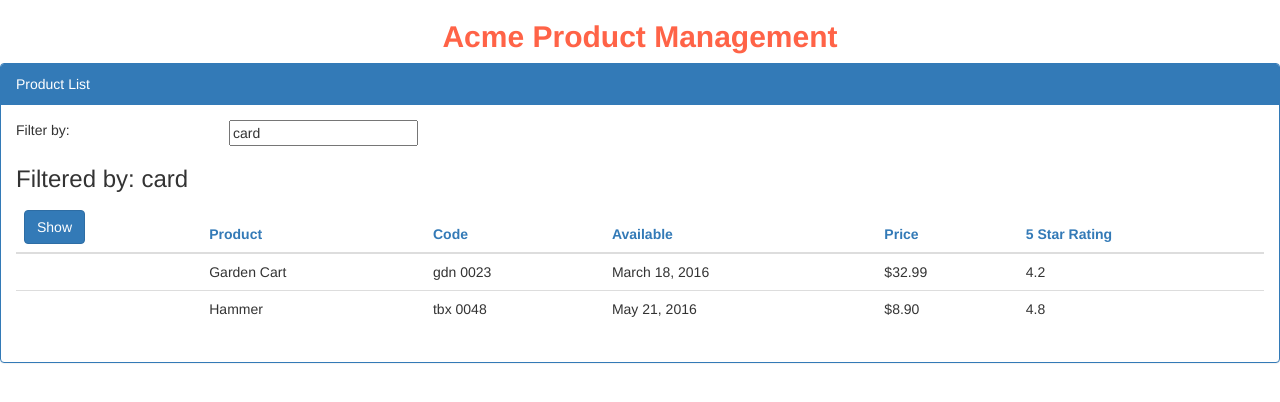
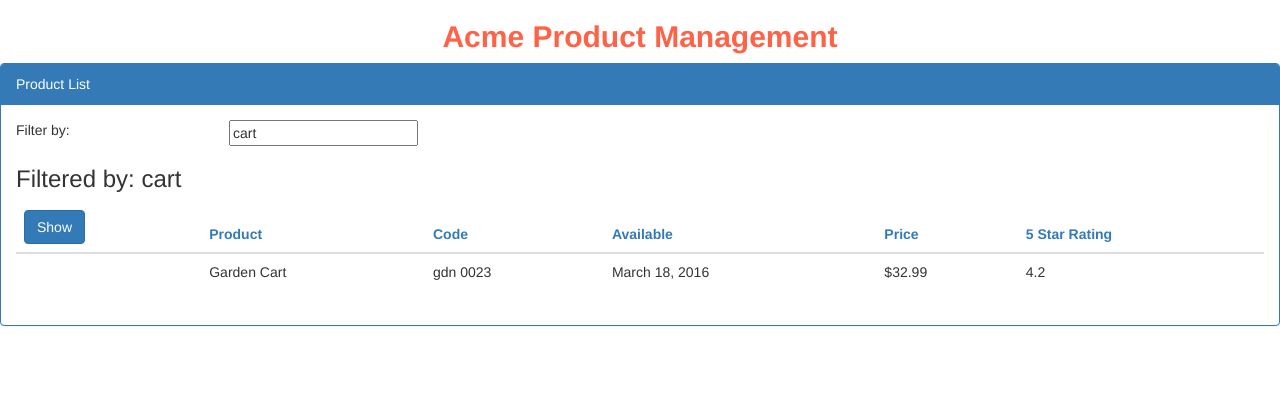
Before and after one commit to georgimanov/APM, an Angular app: page / in a window 1280 px wide. Shown: the top 402 px of the page. Built offline with nearby package versions, Linux system fonts and the light colour scheme.

Commit message:
implemented filtering of products

```diff
--- a/src/app/products/product-list.component.html
+++ b/src/app/products/product-list.component.html
@@ -30,7 +30,7 @@
                         </tr>
                     </thead>
                     <tbody>
-                        <tr *ngFor='let product of products'>
+                        <tr *ngFor='let product of filteredProducts'>
                             <td>
                                 <img [src]='product.imageUrl' *ngIf='showImage' [title]='product.productName' [style.width.px]='imageWidth' [style.margin.px]='imageMargin'>
                             </td>
--- a/src/app/products/product-list.component.ts
+++ b/src/app/products/product-list.component.ts
@@ -11,7 +11,6 @@
   imageWidth: number = 50;
   imageMargin: number = 2;
   showImage: boolean = false;
-  listFilter: string = 'card';
   filteredProducts: IProduct[] = [];
   products: IProduct[] = [
     {
@@ -41,4 +40,25 @@
   ngOnInit(): void {
     console.log('from product-lists.ts: In OnInit');
   }
+
+  _listFilter: string;
+
+  constructor() {
+    this.filteredProducts = this.products;
+    this.listFilter = 'cart';
+  }
+  get listFilter(): string {
+      return this._listFilter;
+  }
+  set listFilter(value: string) {
+      this._listFilter = value;
+      this.filteredProducts = this.listFilter ? this.performFilter(this.listFilter) : this.products;
+
+  }
+  performFilter(filterBy: string): IProduct[] {
+    filterBy = filterBy.toLocaleLowerCase();
+    return this.products.filter((product: IProduct) =>
+        product.productName.toLocaleLowerCase().indexOf(filterBy) !== -1);
+  }
+
 }
```
